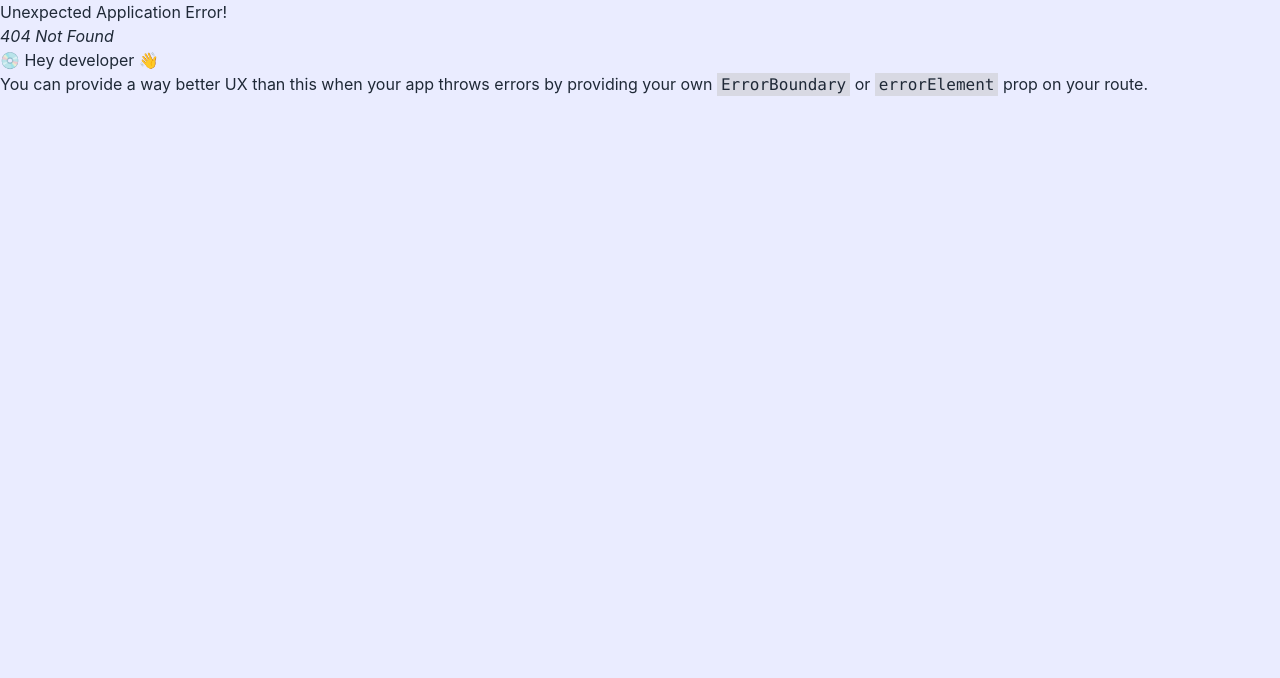
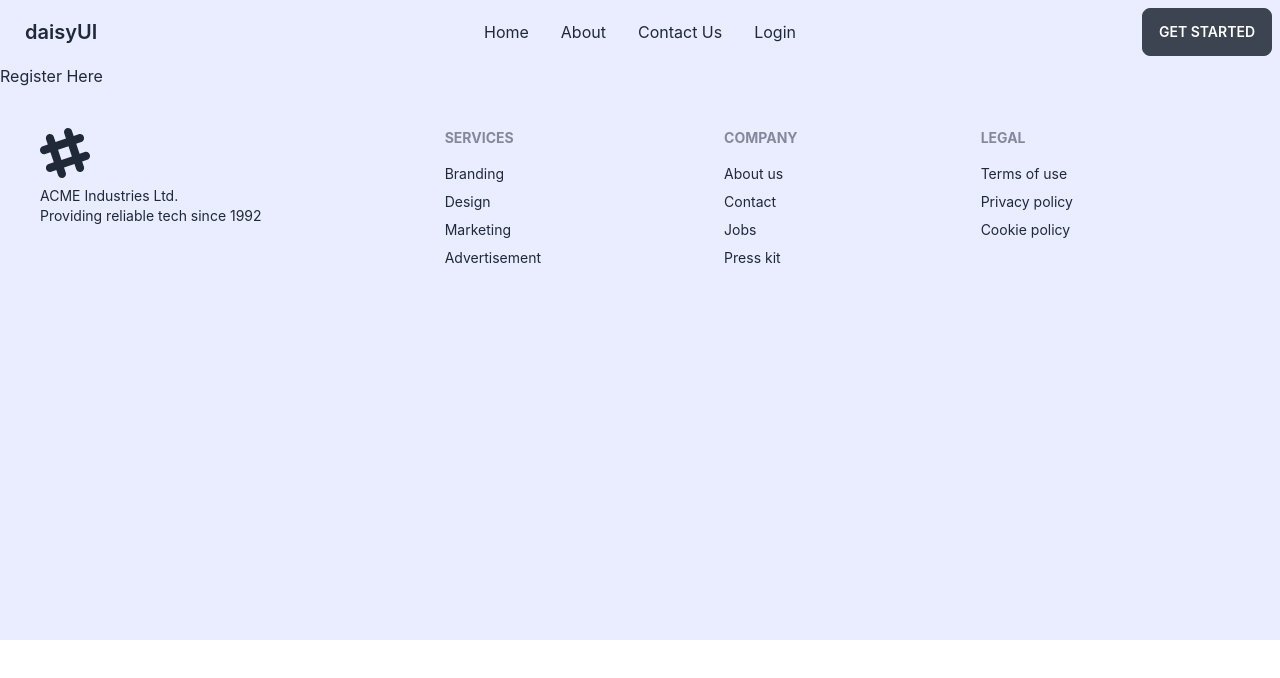
Before and after one commit to Sayeednayeem1/job-finder, a React (Create React App) app: page /register in a window 1280 px wide. Before the commit this address had no page. Shown: the top 678 px of the page. Built offline with nearby package versions, Linux system fonts and the light colour scheme.

Commit message:
added about, contactus, login, reguster routes and added them on the navbar

```diff
--- a/src/App.js
+++ b/src/App.js
@@ -4,7 +4,7 @@ import { router } from './Router/Router';
 function App() {
   return (
     <div className='bg-[#EAECFF]' style={{
-      height: '100vh'
+      height: '80vh'
     }}>
       <RouterProvider router={router}></RouterProvider>
     </div>
--- /dev/null
+++ b/src/Pages/Home/About/About.js
@@ -0,0 +1,11 @@
+import React from 'react';
+
+const About = () => {
+    return (
+        <div>
+            <h1>About</h1>
+        </div>
+    );
+};
+
+export default About;
--- /dev/null
+++ b/src/Pages/Home/ContactUs/ContactUs.js
@@ -0,0 +1,11 @@
+import React from 'react';
+
+const ContactUs = () => {
+    return (
+        <div>
+            <h5>Please Contact us</h5>
+        </div>
+    );
+};
+
+export default ContactUs;
--- /dev/null
+++ b/src/Pages/Home/Login/Login.js
@@ -0,0 +1,11 @@
+import React from 'react';
+
+const Login = () => {
+    return (
+        <div>
+            <h1>Login Now</h1>
+        </div>
+    );
+};
+
+export default Login;
--- /dev/null
+++ b/src/Pages/Home/Register/Register.js
@@ -0,0 +1,11 @@
+import React from 'react';
+
+const Register = () => {
+    return (
+        <div>
+            <h1>Register Here</h1>
+        </div>
+    );
+};
+
+export default Register;
--- a/src/Pages/Shared/Footer/Footer.js
+++ b/src/Pages/Shared/Footer/Footer.js
@@ -3,7 +3,32 @@ import React from 'react';
 const Footer = () => {
     return (
         <div>
-            <h1>This is footer</h1>
+            <footer className="footer p-10 ">
+                <div>
+                    <svg width="50" height="50" viewBox="0 0 24 24" xmlns="http://www.w3.org/2000/svg" fillRule="evenodd" clipRule="evenodd" className="fill-current"><path d="M22.672 15.226l-2.432.811.841 2.515c.33 1.019-.209 2.127-1.23 2.456-1.15.325-2.148-.321-2.463-1.226l-.84-2.518-5.013 1.677.84 2.517c.391 1.203-.434 2.542-1.831 2.542-.88 0-1.601-.564-1.86-1.314l-.842-2.516-2.431.809c-1.135.328-2.145-.317-2.463-1.229-.329-1.018.211-2.127 1.231-2.456l2.432-.809-1.621-4.823-2.432.808c-1.355.384-2.558-.59-2.558-1.839 0-.817.509-1.582 1.327-1.846l2.433-.809-.842-2.515c-.33-1.02.211-2.129 1.232-2.458 1.02-.329 2.13.209 2.461 1.229l.842 2.515 5.011-1.677-.839-2.517c-.403-1.238.484-2.553 1.843-2.553.819 0 1.585.509 1.85 1.326l.841 2.517 2.431-.81c1.02-.33 2.131.211 2.461 1.229.332 1.018-.21 2.126-1.23 2.456l-2.433.809 1.622 4.823 2.433-.809c1.242-.401 2.557.484 2.557 1.838 0 .819-.51 1.583-1.328 1.847m-8.992-6.428l-5.01 1.675 1.619 4.828 5.011-1.674-1.62-4.829z"></path></svg>
+                    <p>ACME Industries Ltd.<br />Providing reliable tech since 1992</p>
+                </div>
+                <div>
+                    <span className="footer-title">Services</span>
+                    <p className="link link-hover">Branding</p>
+                    <p className="link link-hover">Design</p>
+                    <p className="link link-hover">Marketing</p>
+                    <p className="link link-hover">Advertisement</p>
+                </div>
+                <div>
+                    <span className="footer-title">Company</span>
+                    <p className="link link-hover">About us</p>
+                    <p className="link link-hover">Contact</p>
+                    <p className="link link-hover">Jobs</p>
+                    <p className="link link-hover">Press kit</p>
+                </div>
+                <div>
+                    <span className="footer-title">Legal</span>
+                    <p className="link link-hover">Terms of use</p>
+                    <p className="link link-hover">Privacy policy</p>
+                    <p className="link link-hover">Cookie policy</p>
+                </div>
+            </footer>
         </div>
     );
 };
--- a/src/Pages/Shared/Navbar/Navbar.js
+++ b/src/Pages/Shared/Navbar/Navbar.js
@@ -1,6 +1,15 @@
 import React from 'react';
+import { Link } from 'react-router-dom';
 
 const Navbar = () => {
+
+    const navItems = <React.Fragment>
+        <li><Link to='/'>Home</Link></li>
+        <li><Link to='/about'>About</Link></li>
+        <li><Link to='/contactUs'>Contact Us</Link></li>
+        <li><Link to='/login'>Login</Link></li>
+    </React.Fragment>
+
     return (
         <div className='max-w-[1440px] mx-auto'>
             <div className="navbar">
@@ -10,36 +19,14 @@ const Navbar = () => {
                             <svg xmlns="http://www.w3.org/2000/svg" className="h-5 w-5" fill="none" viewBox="0 0 24 24" stroke="currentColor"><path strokeLinecap="round" strokeLinejoin="round" strokeWidth="2" d="M4 6h16M4 12h8m-8 6h16" /></svg>
                         </label>
                         <ul tabIndex={0} className="menu menu-compact dropdown-content mt-3 p-2 shadow bg-base-100 rounded-box w-52">
-                            <li><a>Item 1</a></li>
-                            <li tabIndex={0}>
-                                <a className="justify-between">
-                                    Parent
-                                    <svg className="fill-current" xmlns="http://www.w3.org/2000/svg" width="24" height="24" viewBox="0 0 24 24"><path d="M8.59,16.58L13.17,12L8.59,7.41L10,6L16,12L10,18L8.59,16.58Z" /></svg>
-                                </a>
-                                <ul className="p-2">
-                                    <li><a>Submenu 1</a></li>
-                                    <li><a>Submenu 2</a></li>
-                                </ul>
-                            </li>
-                            <li><a>Item 3</a></li>
+                            {navItems}
                         </ul>
                     </div>
                     <a className="btn btn-ghost normal-case text-xl">daisyUI</a>
                 </div>
                 <div className="navbar-center hidden lg:flex">
                     <ul className="menu menu-horizontal px-1">
-                        <li><a>Item 1</a></li>
-                        <li tabIndex={0}>
-                            <a>
-                                Parent
-                                <svg className="fill-current" xmlns="http://www.w3.org/2000/svg" width="20" height="20" viewBox="0 0 24 24"><path d="M7.41,8.58L12,13.17L16.59,8.58L18,10L12,16L6,10L7.41,8.58Z" /></svg>
-                            </a>
-                            <ul className="p-2">
-                                <li><a>Submenu 1</a></li>
-                                <li><a>Submenu 2</a></li>
-                            </ul>
-                        </li>
-                        <li><a>Item 3</a></li>
+                        {navItems}
                     </ul>
                 </div>
                 <div className="navbar-end">
```
Also changed, not shown: src/Router/Router.js (+20 -0 lines).
